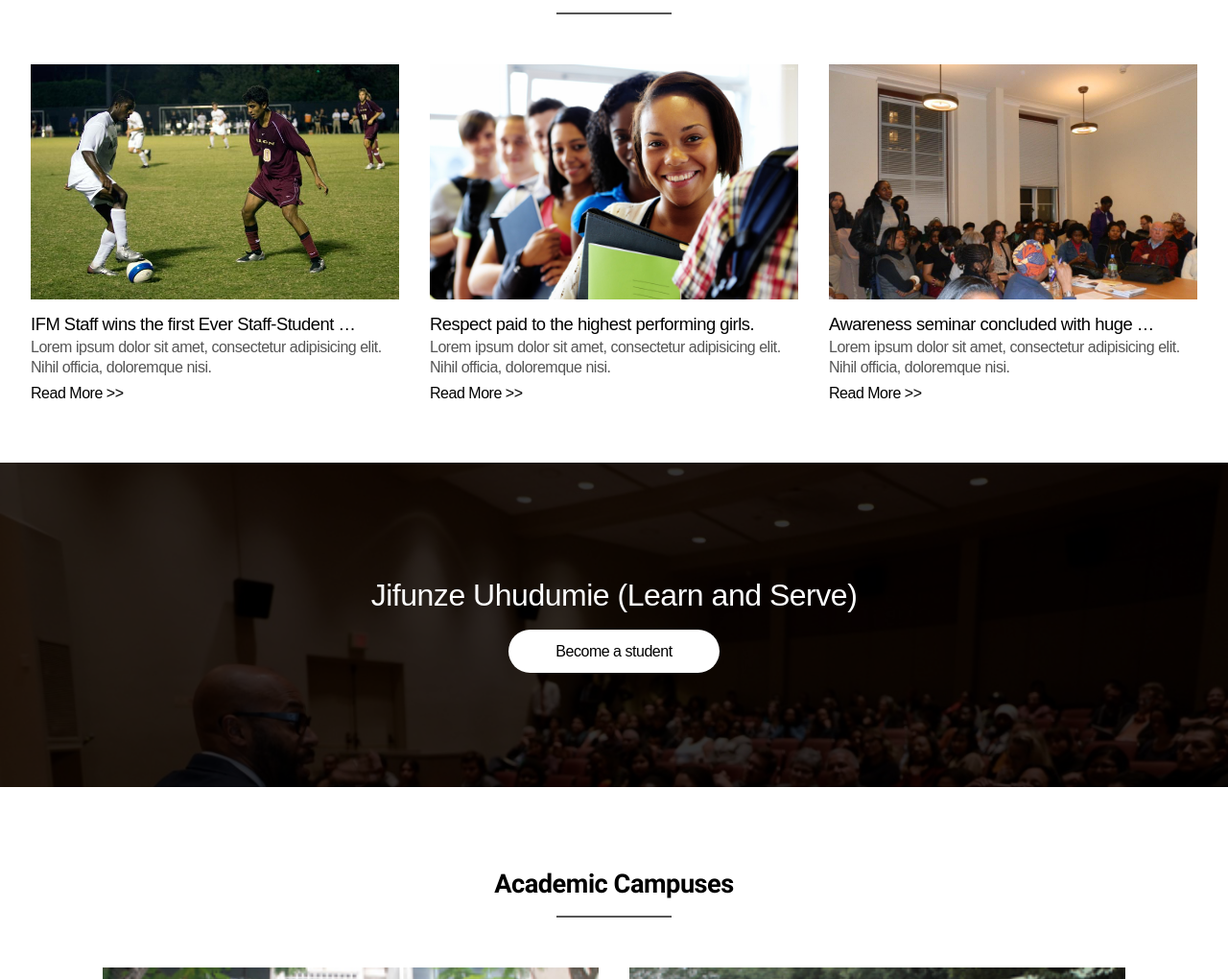
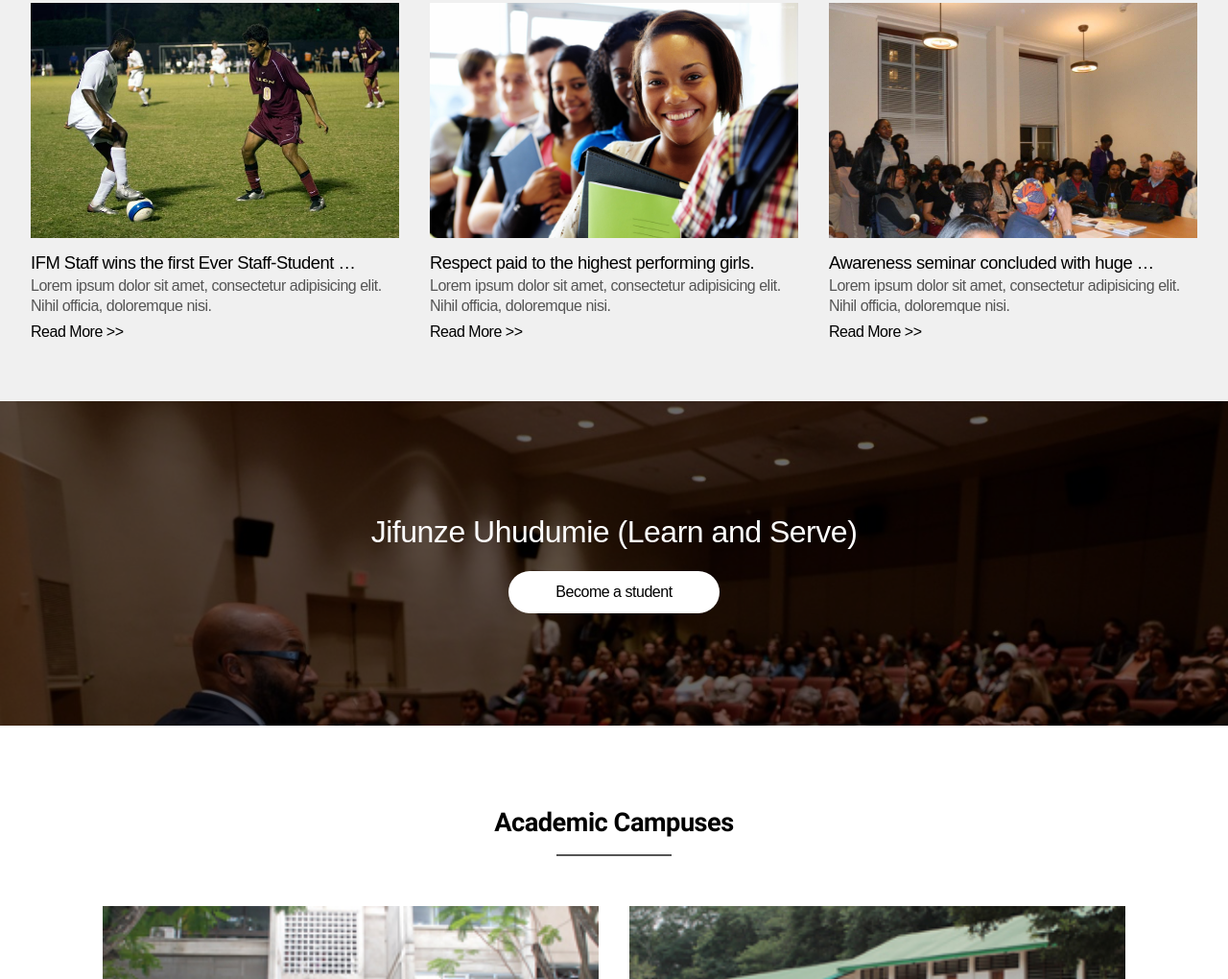
Before and after one commit to jestrux/ifmwebsite, a plain HTML site: page index.html in a window 1280 px wide. Shown: the part 1228-2248 px from the top of the page at 96% size. Drawn offline with Linux system fonts and the light colour scheme; a web font is replaced by a local one.

Commit message:
Minor UI fixes home page

```diff
--- a/css/home.css
+++ b/css/home.css
@@ -46,7 +46,6 @@
 	height: 50px;
 	border-radius: 50%;
 	border: 3px solid #fff;
-	opacity: 0.8;
 }
 
 #bannerScroller svg{
@@ -74,6 +73,7 @@ section{
 	margin: auto;
 	height: 1px;
 	background: #ddd;
+	display: none;
 }
 
 .an-event{
@@ -122,8 +122,8 @@ section{
 }
 
 #announcements{
-	padding: 3em 2em;
-	background: #f0f0f0;
+	padding: 1em 2em;
+	border-left: 1px solid #ddd;
 }
 
 #announcements .section-title{
@@ -141,6 +141,10 @@ section{
 	content: ">> ";
 	padding-right: 0.5em;
 	align-self: flex-start;
+}
+
+#sectionNews{
+	background: #f0f0f0;
 }
 
 #sectionNews .section-title{
@@ -179,7 +183,20 @@ section{
 }
 
 #ctaJoin{
-	margin-bottom: 1.5em !important;
+	margin-bottom: 1.5em;
+	background-image: url(../img/cta-join.jpg);
+	background-attachment: fixed;
+	color: #fff;
+}
+
+#ctaJoin .btn{
+	background: #fff;
+	color: #000;
+	margin-top: 0.8em;
+}
+
+#ctaJoin:after{
+	background: rgba(0, 0, 0, 0.58);
 }
 
 #sectionCampus .section-wrapper{
@@ -225,23 +242,6 @@ section{
 
 }
 
-#ctaJoin{
-	margin-bottom: 4em;
-	background-image: url(../img/cta-join.jpg);
-	background-attachment: fixed;
-	color: #fff;
-}
-
-#ctaJoin .btn{
-	background: #fff;
-	color: #000;
-	margin-top: 0.5em;
-}
-
-#ctaJoin:after{
-	background: rgba(0, 0, 0, 0.8);
-}
-
 /*MEDIA QUERIES*/
 @media screen and (min-width: 521px){
 
```
